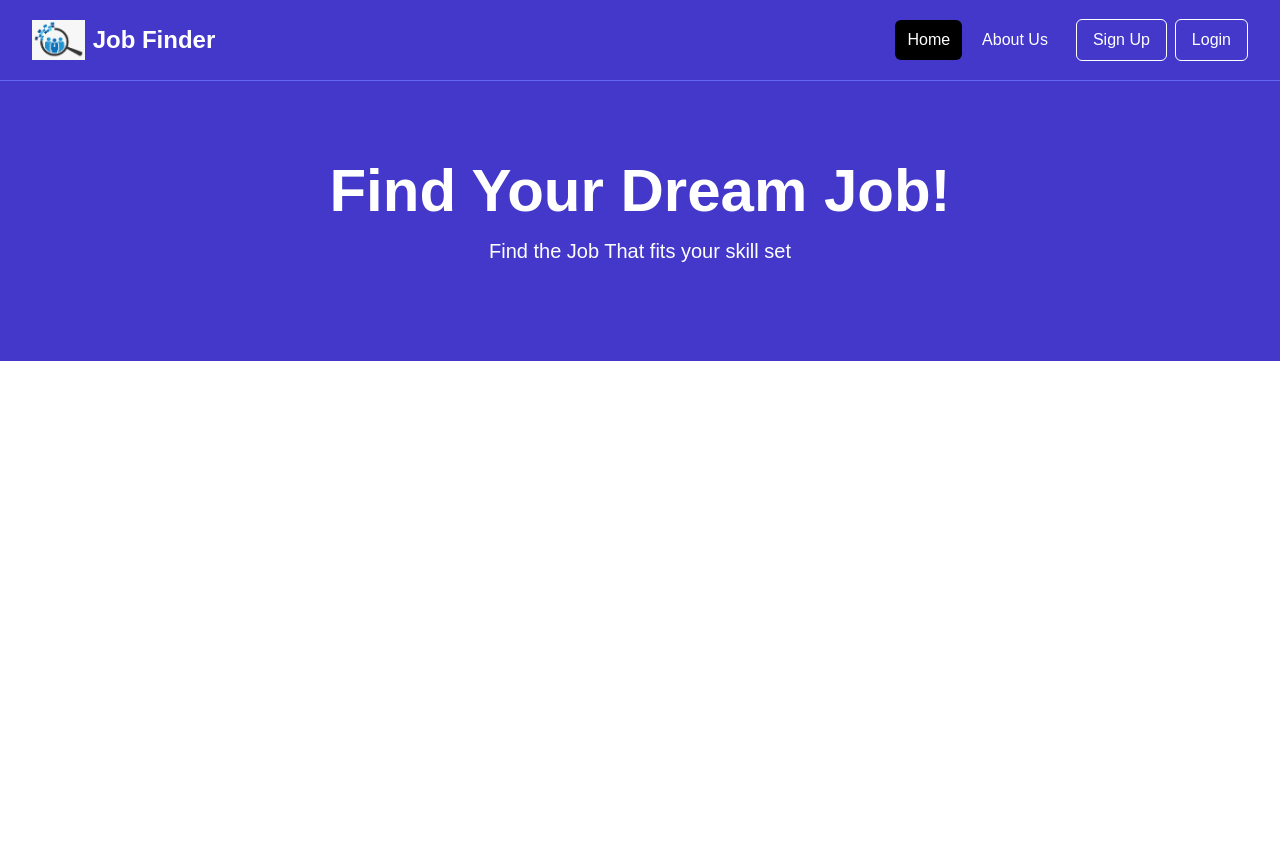
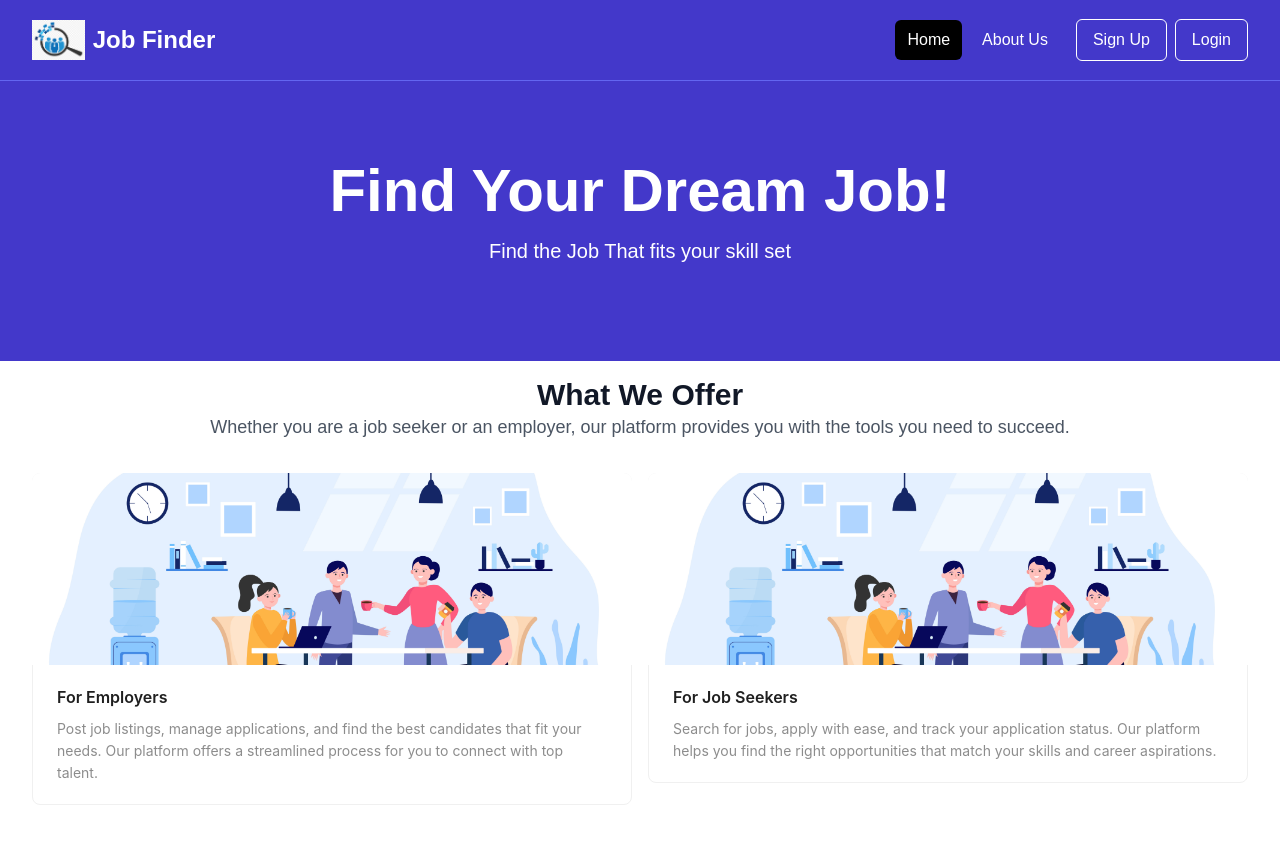
Before and after one commit to IbrahemHafezMohammad/react-course, a React (Vite) app: page / in a window 1280 px wide. Shown: the top 844 px of the page. Before the commit the page ends 800 px from the top, so only its background shows below. Built offline with nearby package versions, Linux system fonts and the light colour scheme.

Commit message:
add home page

```diff
--- a/src/components/Hero.jsx
+++ b/src/components/Hero.jsx
@@ -1,26 +1,78 @@
-import React from 'react'
+import React from "react";
+import { Card, Col, Row } from "antd";
+import { Office } from "../assets"; // Placeholder for images
 
-function Hero({ title = 'Find Your Dream Job!', subtitle = 'Find the Job That fits your skill set' }) {
+function Home() {
   return (
     <>
+      {/* Hero Section */}
       <section className="bg-indigo-700 py-20 mb-4">
-                <div
-                    className="max-w-7xl mx-auto px-4 sm:px-6 lg:px-8 flex flex-col items-center"
-                >
+        <div className="max-w-7xl mx-auto px-4 sm:px-6 lg:px-8 flex flex-col items-center">
           <div className="text-center">
-                        <h1
-                            className="text-4xl font-extrabold text-white sm:text-5xl md:text-6xl"
-                        >
-                            {title}
+            <h1 className="text-4xl font-extrabold text-white sm:text-5xl md:text-6xl">
+              Find Your Dream Job!
             </h1>
             <p className="my-4 text-xl text-white">
-                            {subtitle}
+              Find the Job That fits your skill set
             </p>
           </div>
         </div>
       </section>
+
+      {/* About Section */}
+      <section className="max-w-7xl mx-auto px-4 sm:px-6 lg:px-8 mb-12">
+        <div className="text-center mb-8">
+          <h2 className="text-3xl font-extrabold text-gray-900">
+            What We Offer
+          </h2>
+          <p className="text-lg text-gray-600">
+            Whether you are a job seeker or an employer, our platform provides
+            you with the tools you need to succeed.
+          </p>
+        </div>
+
+        <Row gutter={[16, 16]}>
+          {/* For Employers */}
+          <Col xs={24} md={12}>
+            <Card
+              hoverable
+              cover={
+                <img
+                  alt="For Employers"
+                  src={Office} // Replace with your image source
+                  className="h-48 w-full object-cover"
+                />
+              }
+            >
+              <Card.Meta
+                title="For Employers"
+                description="Post job listings, manage applications, and find the best candidates that fit your needs. Our platform offers a streamlined process for you to connect with top talent."
+              />
+            </Card>
+          </Col>
+
+          {/* For Job Seekers */}
+          <Col xs={24} md={12}>
+            <Card
+              hoverable
+              cover={
+                <img
+                  alt="For Job Seekers"
+                  src={Office} // Replace with your image source
+                  className="h-48 w-full object-cover"
+                />
+              }
+            >
+              <Card.Meta
+                title="For Job Seekers"
+                description="Search for jobs, apply with ease, and track your application status. Our platform helps you find the right opportunities that match your skills and career aspirations."
+              />
+            </Card>
+          </Col>
+        </Row>
+      </section>
     </>
-    )
+  );
 }
 
-export default Hero
+export default Home;
```
Lines whose indentation alone changed are shown as unchanged.
